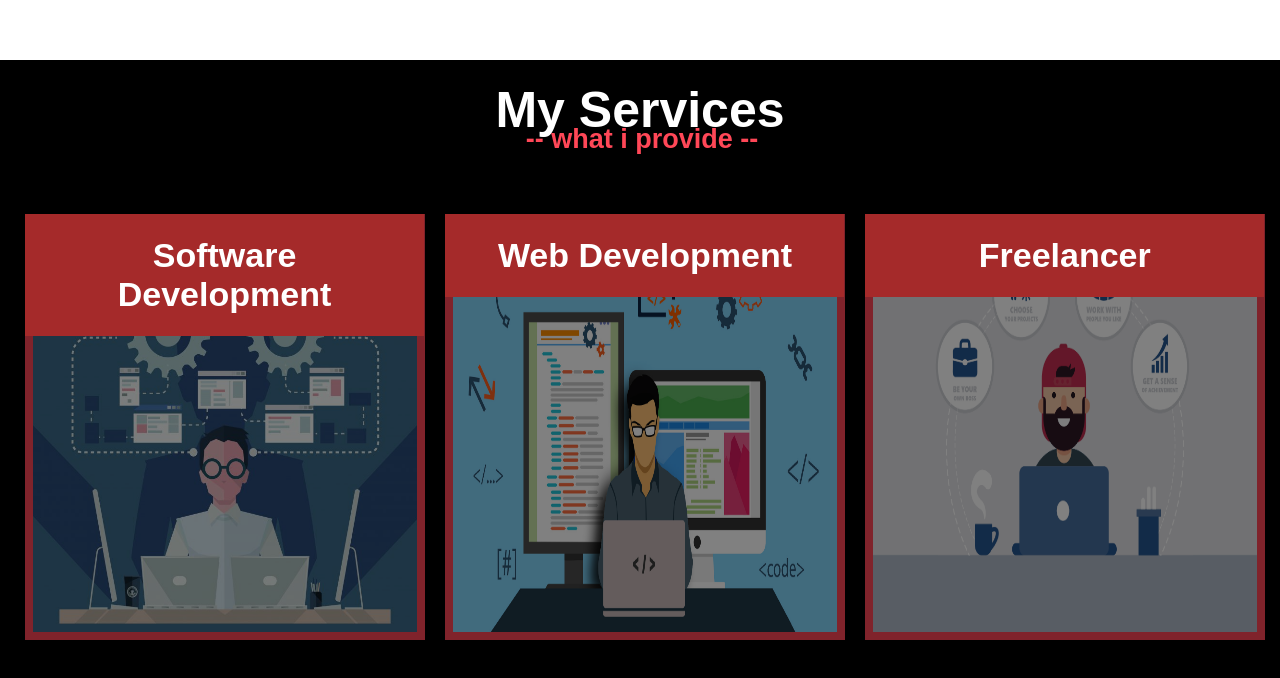
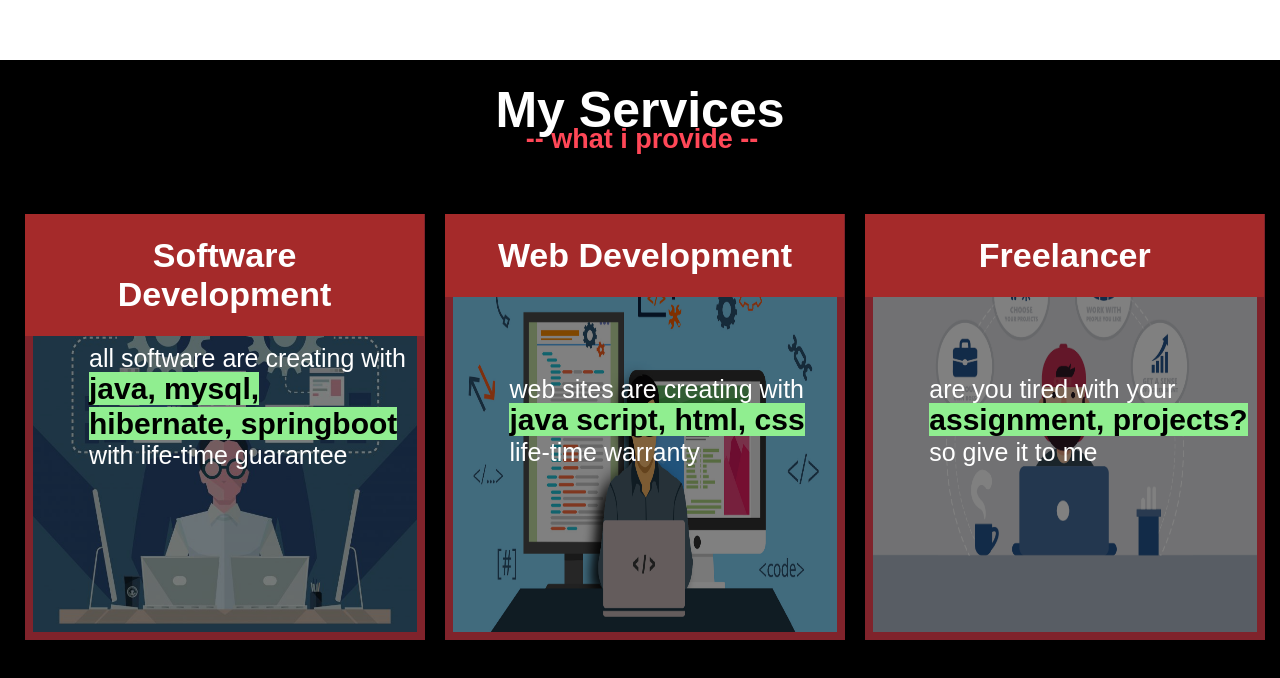
Before and after one commit to danujav/My-Portfolio, a plain HTML site: page index.html in a window 1280 px wide. Shown: the part 1607-2285 px from the top of the page. Drawn offline with Linux system fonts and the light colour scheme.

Commit message:
maybe done service

```diff
--- a/asserts/css/styleSheet.css
+++ b/asserts/css/styleSheet.css
@@ -508,3 +508,54 @@ div:nth-child(3) > p:nth-child(3){
     z-index: 1;
     background-color: brown;
 }
+.services section:nth-child(3) div:nth-child(1) p{
+    z-index: 1;
+    color: white;
+    left: 64px;
+    right: 0;
+    bottom: 0;
+    top: 130px;
+    margin: auto;
+    font-size: 25px;
+    position: absolute;
+}
+.services section:nth-child(3) div:nth-child(1) p span{
+    color: black;
+    font-weight: bolder;
+    background-color: lightgreen;
+    font-size: 30px;
+}
+.services section:nth-child(3) div:nth-child(2) p{
+    z-index: 1;
+    color: white;
+    left: 64px;
+    right: 0;
+    bottom: 0;
+    top: 161px;
+    margin: auto;
+    font-size: 25px;
+    position: absolute;
+}
+.services section:nth-child(3) div:nth-child(2) p span{
+    color: black;
+    font-weight: bolder;
+    background-color: lightgreen;
+    font-size: 30px;
+}
+.services section:nth-child(3) div:nth-child(3) p{
+    z-index: 1;
+    color: white;
+    left: 64px;
+    right: 0;
+    bottom: 0;
+    top: 161px;
+    margin: auto;
+    font-size: 25px;
+    position: absolute;
+}
+.services section:nth-child(3) div:nth-child(3) p span{
+    color: black;
+    font-weight: bolder;
+    background-color: lightgreen;
+    font-size: 30px;
+}
--- a/index.html
+++ b/index.html
@@ -71,14 +71,22 @@
         <section>
             <div>
                 <h1>Software Development</h1>
+                <p>all software are creating with<br>
+                    <span>java, mysql, hibernate, springboot</span><br>
+                    with life-time guarantee</p>
                 <img src="asserts/pictures/softwareengineering.jpg" alt="">
             </div>
             <div>
                 <h1>Web Development</h1>
+                <p>web sites are creating with<br>
+                <span>java script, html, css</span><br>
+                life-time warranty</p>
                 <img src="asserts/pictures/webdevelopment.jpg" alt="">
             </div>
             <div>
                 <h1>Freelancer</h1>
+                <p>are you tired with your <span>assignment, projects?</span><br>
+                so give it to me</p>
                 <img src="asserts/pictures/freelancer.png" alt="">
             </div>
         </section>
```
